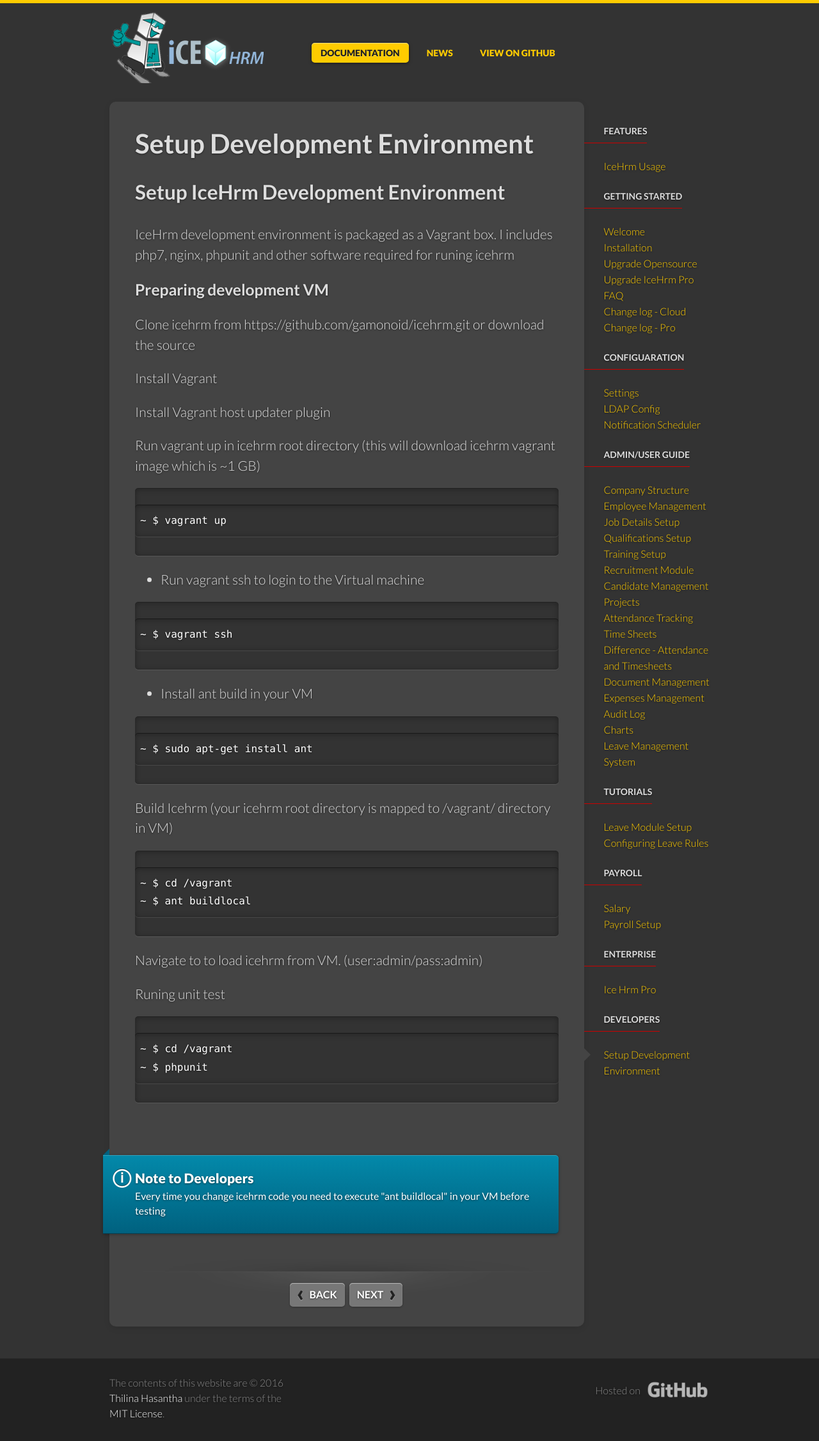
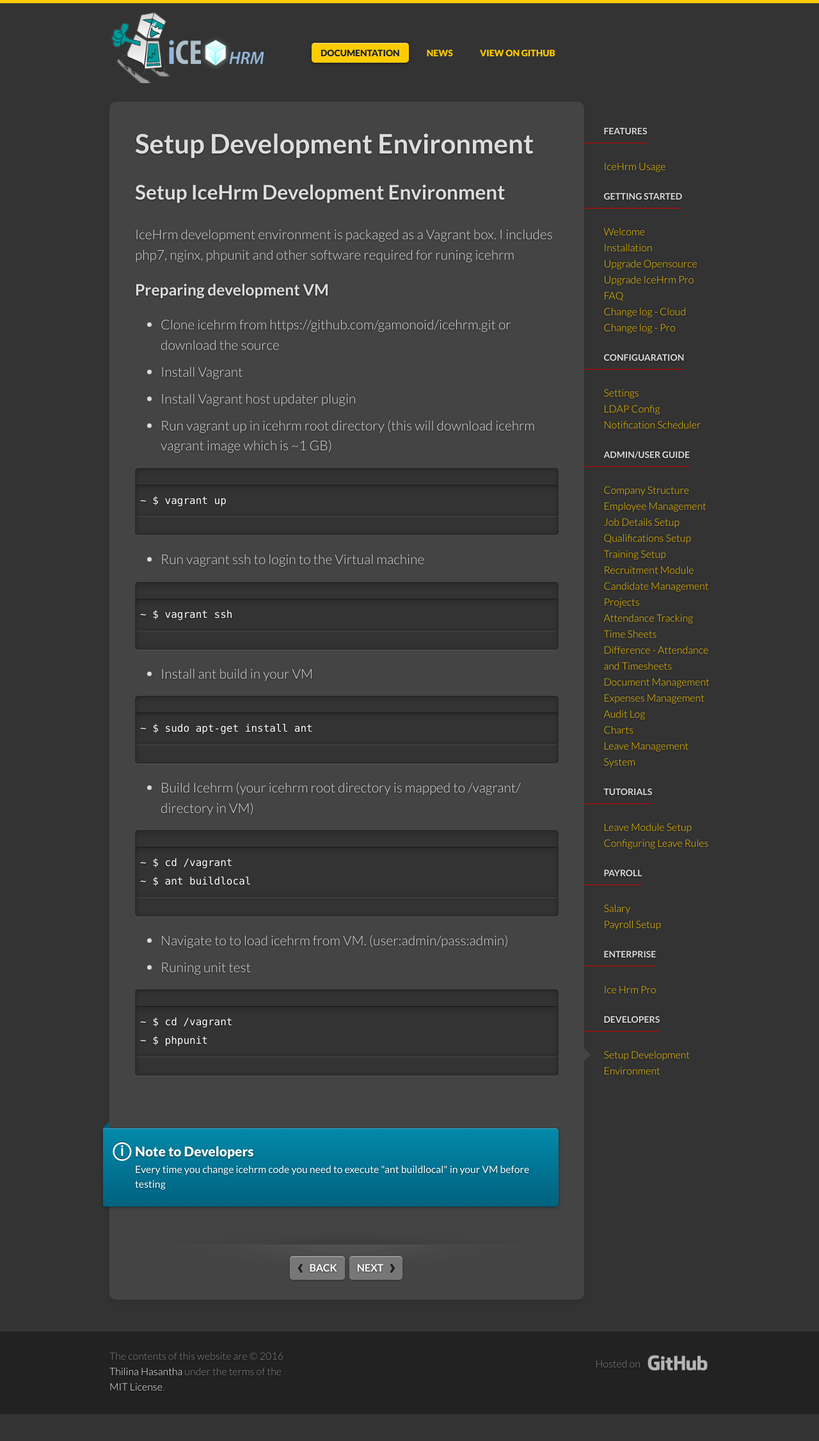
Before and after one commit to icehrm/icehrm.github.io, a Jekyll site: the page built from _docs/setup-dev-environment.md, in a window 1280 px wide. Shown: the whole page at 64% size. Built offline with Jekyll 4.4.1, drawn with Linux system fonts in a browser that asks for light colours; after the commit the page ends 2211 px from its top, so only the background shows below that.

Commit message:
Add more details

````diff
--- a/_docs/setup-dev-environment.md
+++ b/_docs/setup-dev-environment.md
@@ -13,14 +13,14 @@
 
 ### Preparing development VM
 
-Clone icehrm from https://github.com/gamonoid/icehrm.git or download the source
+- Clone icehrm from https://github.com/gamonoid/icehrm.git or download the source
 
-Install Vagrant [](https://www.vagrantup.com/downloads.html)
+- Install Vagrant [](https://www.vagrantup.com/downloads.html)
 
-Install Vagrant host updater plugin [](https://github.com/cogitatio/vagrant-hostsupdater)
+- Install Vagrant host updater plugin [](https://github.com/cogitatio/vagrant-hostsupdater)
 
 
-Run vagrant up in icehrm root directory (this will download icehrm vagrant image which is  ~1 GB)
+- Run vagrant up in icehrm root directory (this will download icehrm vagrant image which is  ~1 GB)
 
 ```
 ~ $ vagrant up
@@ -38,16 +38,16 @@
 ~ $ sudo apt-get install ant
 ```
 
-Build Icehrm (your icehrm root directory is mapped to /vagrant/ directory in VM)
+- Build Icehrm (your icehrm root directory is mapped to /vagrant/ directory in VM)
 
 ```
 ~ $ cd /vagrant
 ~ $ ant buildlocal
 ```
 
-Navigate to [](http://clients.app.dev/dev) to load icehrm from VM. (user:admin/pass:admin)
+- Navigate to [](http://clients.app.dev/dev) to load icehrm from VM. (user:admin/pass:admin)
 
-Runing unit test
+- Runing unit test
 
 ```
 ~ $ cd /vagrant
````
